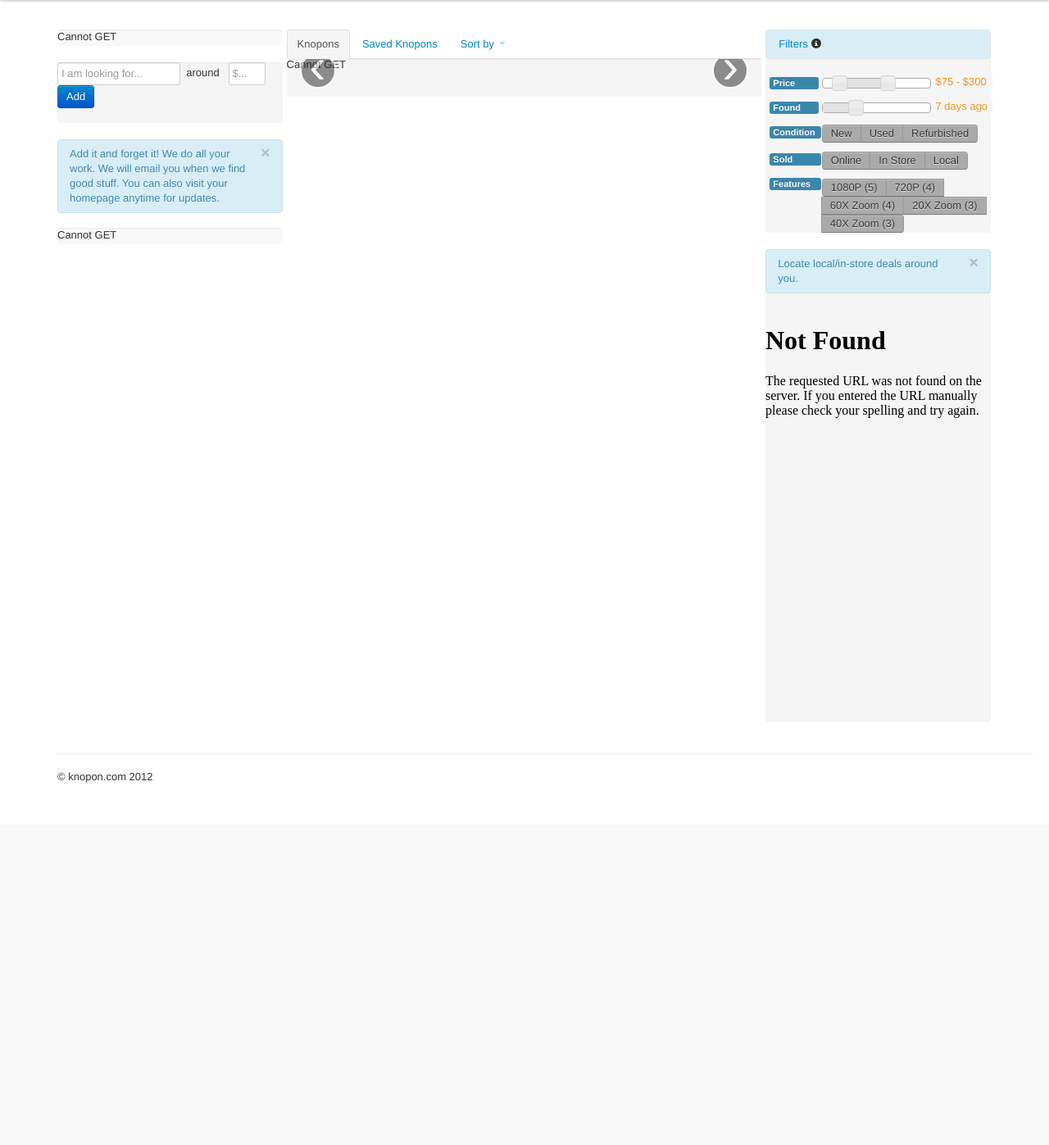
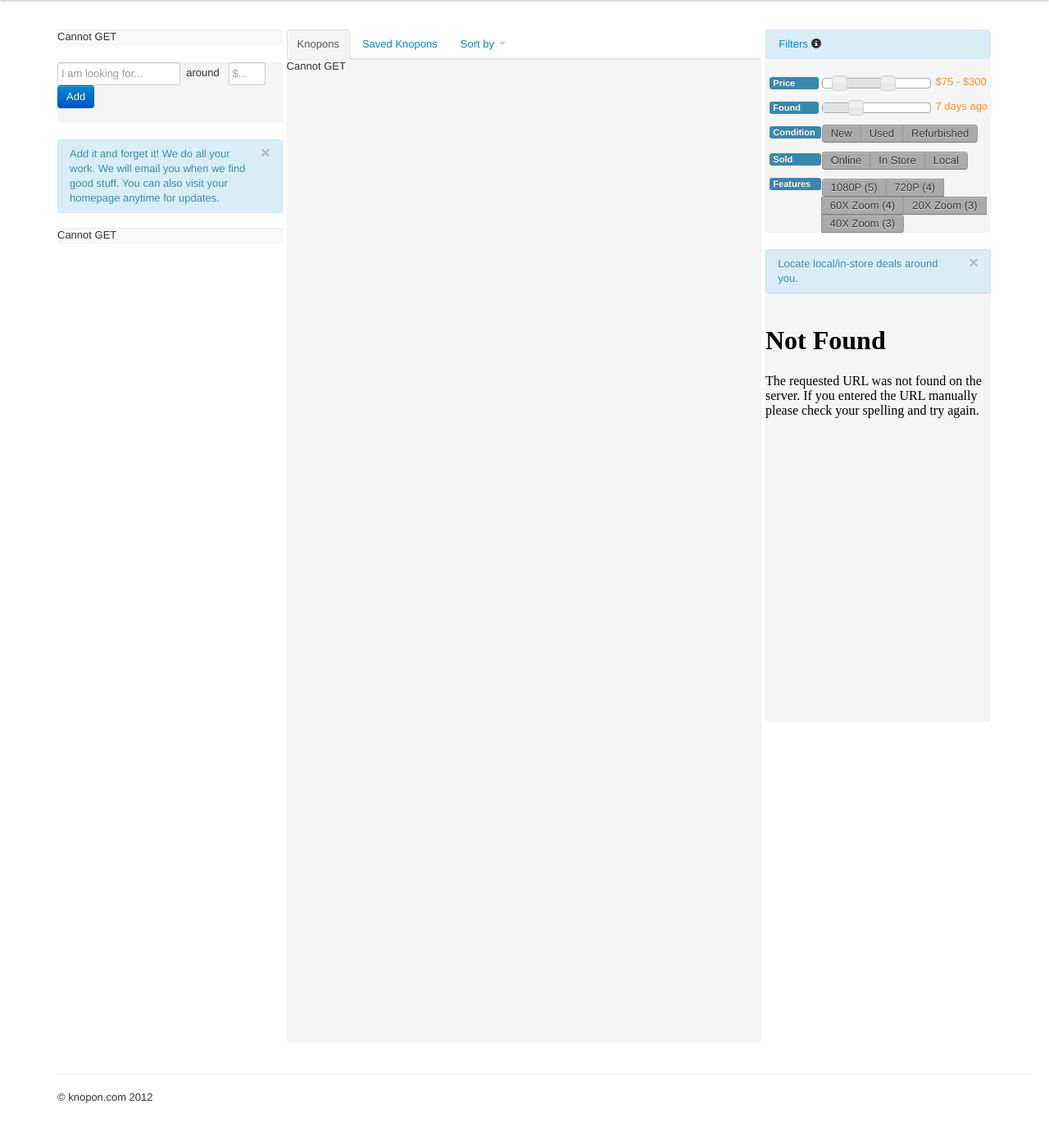
Before and after one commit to parshu/shopyter, a Python web app: template templates/userhome.html in a window 1280 px wide. Shown: the part 60-1457 px from the top of the page at 82% size. Before the commit the page ends 1015 px from the top, so only its background shows below. Run offline with Jinja, Linux system fonts and the light colour scheme; the template is opened without the code that fills it: most values are stand-ins (such as "Sample title", 1, 10 or a date in 2020); some libraries are stand-ins or nearby versions.

Commit message:
added scrolling to results

```diff
--- a/templates/userhome.html
+++ b/templates/userhome.html
@@ -17,6 +17,11 @@
       .sidebar-nav {
         padding: 9px 0;
       }
+      .scrollspy-example {
+		height: 1200px;
+		overflow: auto;
+		position: relative;
+	  }
     </style>
 <style type="text/css">
 #table-3 {
@@ -160,6 +165,7 @@
 			<div class="span6"> <!-- second column, holds deal results -->
           		<div class="row-fluid">
           			<ul class="nav nav-tabs" id="myTab">
+
 						<li class="active"><a href="#knopons" data-toggle="tab">Knopons</a></li>
 						<li><a href="#savedknopons" data-toggle="tab">Saved Knopons</a></li>
 						<li class="dropdown" id="menu1">
@@ -174,25 +180,19 @@
 
 							</ul>
 						</li>
+
 					</ul>
 
 					<div id="myTabContent" class="tab-content well">
-						<div class="tab-pane fade active in" id="knopons">
-							<div class="span12 carousel slide" id="carousel">
-
-								<div class="carousel-inner">
-									<div class="active item" id="dealresultsdiv">…</div> <!-- This is where the deal results will get rendered -->
-									<div class="item" id="dealresults2div">a</div>
-								</div>
-								<!-- Carousel nav -->
-								<a class="carousel-control left" href="#carousel" data-slide="prev">&lsaquo;</a>
-								<a class="carousel-control right" href="#carousel" data-slide="next">&rsaquo;</a>
-
-							</div> <!-- end row-->
-						</div>
 						<div class="tab-pane fade" id="savedknopons">
 							Saved deals
 						</div>
+						<div class="tab-pane fade active in scrollspy-example" data-target="#knopons" id="knopons" data-spy="scroll">
+
+									<div id="dealresultsdiv"></div> <!-- This is where the deal results will get rendered -->
+
+						</div>
+
 					</div>
 				</div> <!-- end second col -->
             </div>
@@ -290,7 +290,7 @@
 							<button class="close" data-dismiss="alert">×</button>
 							Locate local/in-store deals around you.
 						</div>
-						<iframe width="100%" height="500" frameborder="0" scrolling="no" marginheight="0" marginwidth="0" src="http://localhost:8080/maplocal/test.html"></iframe>
+						<iframe width="100%" height="500" frameborder="0" scrolling="no" marginheight="0" marginwidth="0" src="http://localhost:8080/maplocal/getmap.html"></iframe>
 		  			</div>
 		  		</div>  <!-- end maps -->
 		  	</div><!-- end third column containing filters and maps-->
@@ -482,10 +482,11 @@
 
       // Display the querybox with 1st item highlighed and render deals for it when user first visits the page
       renderQueryBox('/getqueries/{{username}}/1','queriesdiv', 1);
-      renderDealResults('/getdeals/{{username}}/-1/1/10','dealresultsdiv', -1, 0, 1 );
+      renderDealResults('/getdeals/{{username}}/-1/1/20','dealresultsdiv', -1, 0, 1 );
       renderDealResults('/getdeals/{{username}}/-1/11/10','dealresults2div', -1, 0, 1 );
 
       renderQueryBox('/getpopularqueries/{{username}}/1','popularqueriesdiv', 1);
+      $('#dealresultsdiv').scrollspy()
       // Functions to handle submit of a new query
       $("#add_query").bind("submit", function(e){
      	 e.preventDefault();
```
